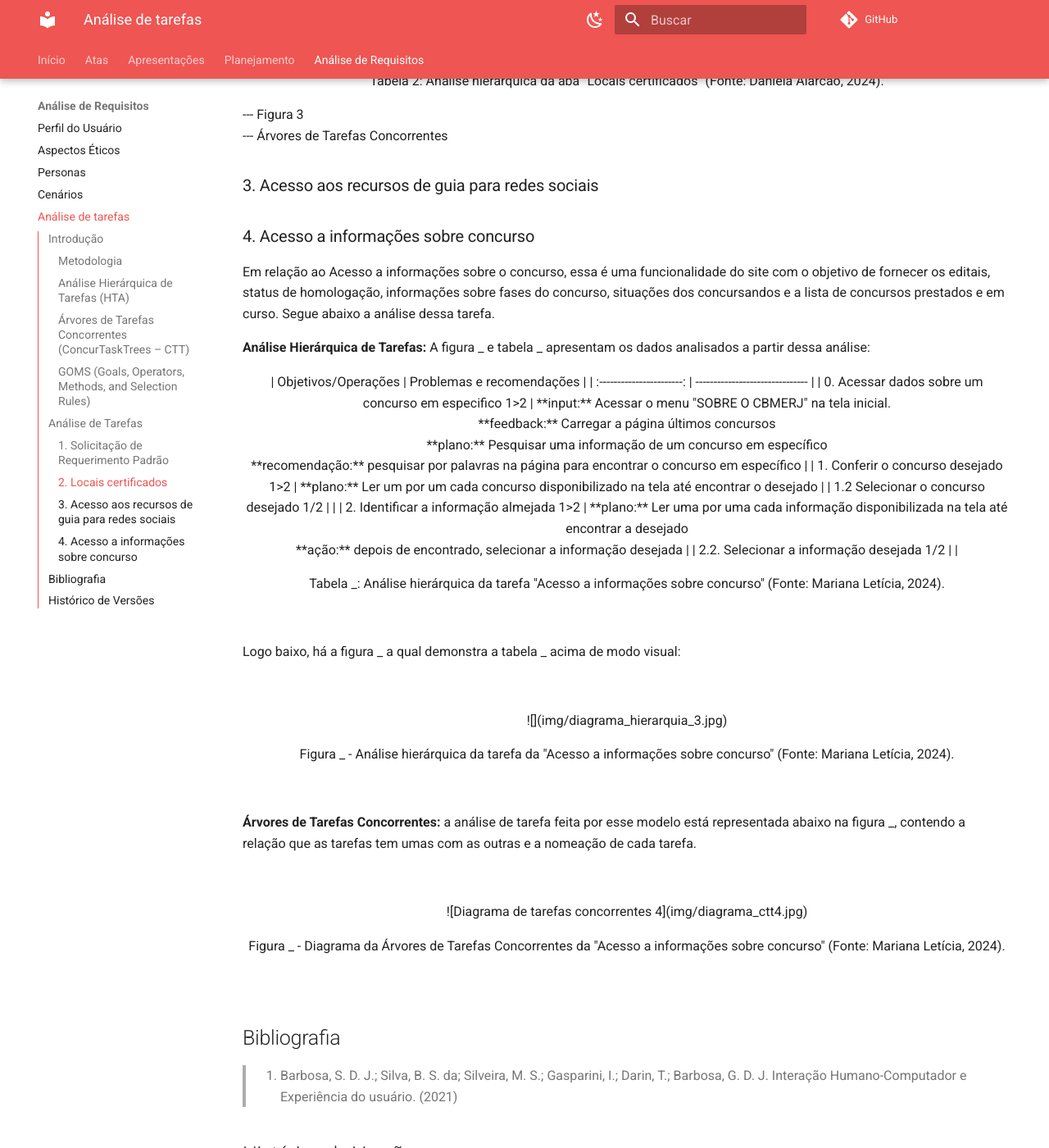
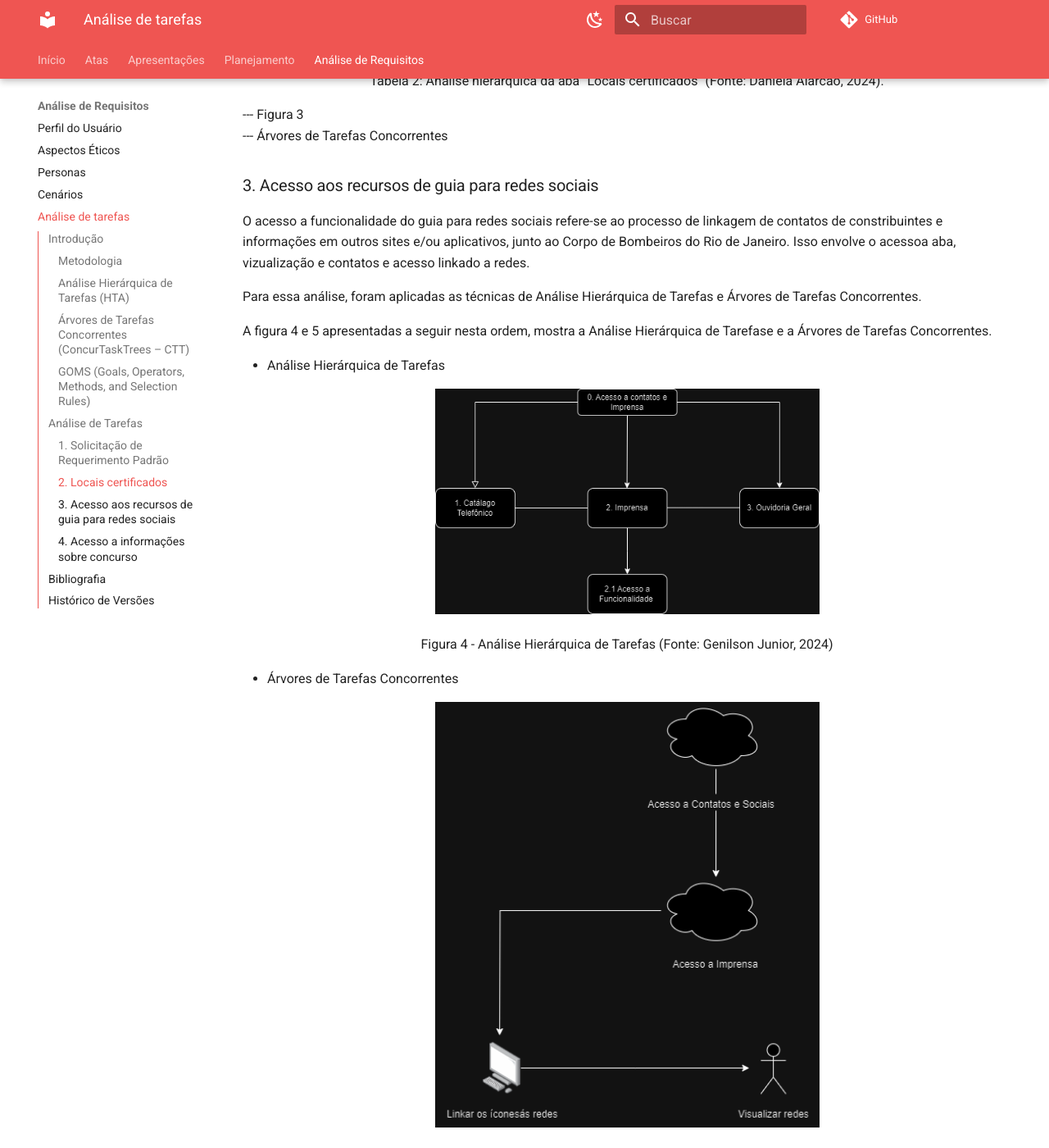
Before and after one commit to Interacao-Humano-Computador/2024.1-CBMERJ, an MkDocs documentation site: the page built from docs/analise_requisitos/analise_tarefas.md, in a window 1280 px wide and 1400 px high, scrolled down 4691 px. Shown: the whole window at 82% size. Built offline with MkDocs 1.6.1 and Material for MkDocs 9.7.7, drawn with Linux system fonts in a browser that asks for light colours; comment, search, counter and statistics services are not loaded; some of the changed text lies outside the part shown.

Commit message:
Update Análise de Tarefas

```diff
--- a/docs/analise_requisitos/analise_tarefas.md
+++ b/docs/analise_requisitos/analise_tarefas.md
@@ -96,7 +96,23 @@ Para essa análise, foram aplicadas as técnicas de Análise Hierárquica de Tar
 
 ### 3. Acesso aos recursos de guia para redes sociais
 
+O acesso a funcionalidade do guia para redes sociais refere-se ao processo de linkagem de contatos de constribuintes e informações em outros sites e/ou aplicativos, junto ao Corpo de Bombeiros do Rio de Janeiro. Isso envolve o acessoa aba, vizualização e contatos e acesso linkado a redes.
 
+Para essa análise, foram aplicadas as técnicas de Análise Hierárquica de Tarefas e Árvores de Tarefas Concorrentes.
+
+A figura 4 e 5 apresentadas a seguir nesta ordem, mostra a Análise Hierárquica de Tarefase e a Árvores de Tarefas Concorrentes.
+
+- Análise Hierárquica de Tarefas
+<p align="center">
+  <img src="../img/Diagrama-da-Analise-Hierarquica.png" alt="Análise Hierárquica de Tarefas" width="50%" />
+</p>
+<p align="center">Figura 4 - Análise Hierárquica de Tarefas (Fonte: Genilson Junior, 2024)  </p>
+
+- Árvores de Tarefas Concorrentes
+<p align="center">
+  <img src="../img/Arvores-de-Tarefas-Concorrentes.png" alt="Árvores de Tarefas Concorrentes" width="50%" />
+</p>
+<p align="center">Figura 5 - Árvores de Tarefas Concorrentes (Fonte: Genilson Junior, 2024)  </p>
 
 ### 4. Acesso a informações sobre concurso
 
```
Also changed, not shown: docs/analise_requisitos/img/Arvores-de-Tarefas-Concorrentes.png (added), docs/analise_requisitos/img/Diagrama-da-Analise-Hierarquica.png (added).
